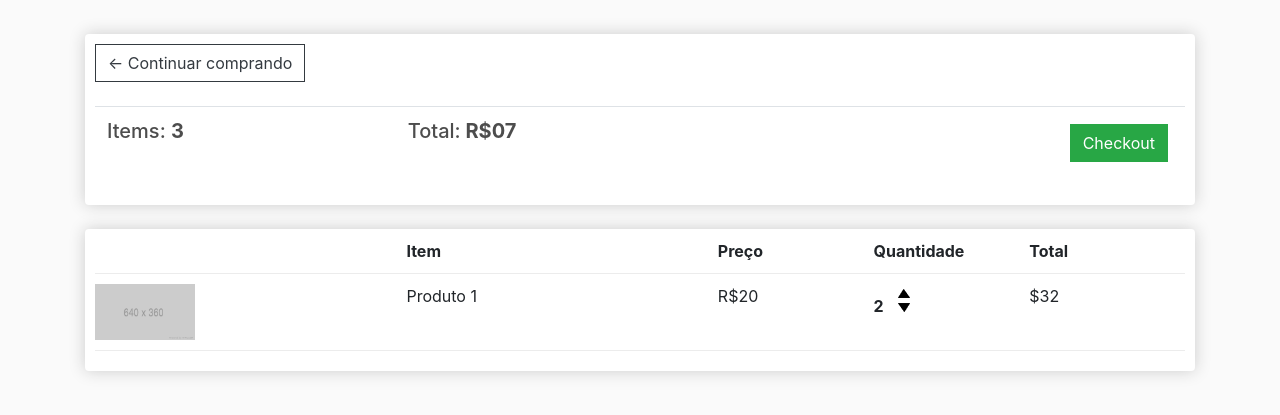
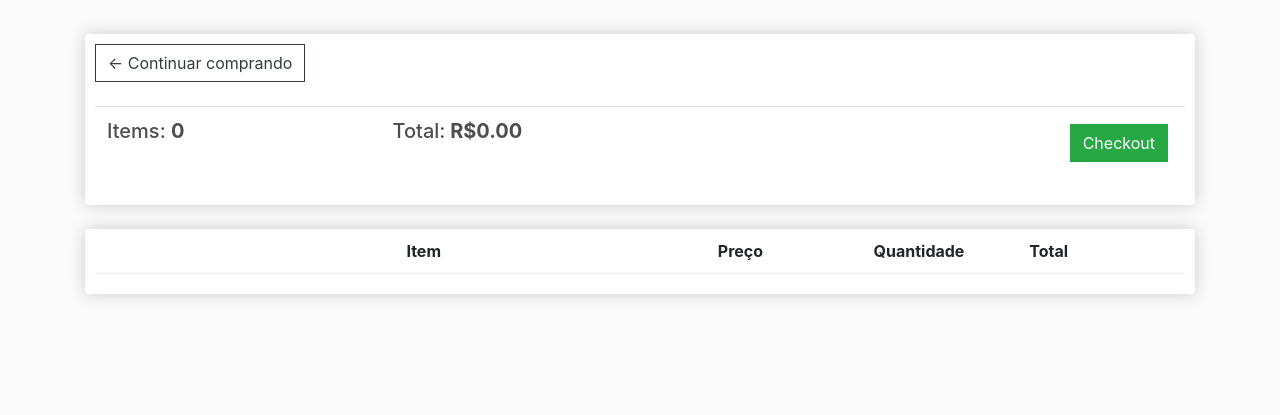
Before and after one commit to LeonardoPaiva-Dev/ECommerce-Project, a Django app: page /cart/ in a window 1280 px wide. Shown: the part 57-472 px from the top of the page. Run offline with Django 3.2, Linux system fonts and the light colour scheme; lists and menus that the app fills with data are empty; some libraries are stand-ins or nearby versions.

Commit message:
Cart page data

```diff
--- a/ecommerce/store/templates/store/cart.html
+++ b/ecommerce/store/templates/store/cart.html
@@ -11,8 +11,8 @@
 				<br>
 				<table class="table">
 					<tr>
-						<th><h5>Items: <strong>3</strong></h5></th>
-						<th><h5>Total:<strong> R$07</strong></h5></th>
+						<th><h5>Items: <strong>{{order.get_cart_items}}</strong></h5></th>
+						<th><h5>Total:<strong> R${{order.get_cart_total|floatformat:2}}</strong></h5></th>
 						<th>
 							<a  style="float:right; margin:5px;" class="btn btn-success" href="{% url 'checkout' %}">Checkout</a>
 						</th>
@@ -31,21 +31,22 @@
 					<div style="flex:1"><strong>Total</strong></div>
 				</div>
 
+				{% for item in items %}
 				<div class="cart-row">
-					<div style="flex:2"><img class="row-image" src="{% static 'images/placeholder.png' %}"></div>
-					<div style="flex:2"><p>Produto 1</p></div>
-					<div style="flex:1"><p>R$20</p></div>
+					<div style="flex:2"><img class="row-image" src="{{item.produto.imageURL}}"></div>
+					<div style="flex:2"><p>{{item.produto.nome}}</p></div>
+					<div style="flex:1"><p>R${{item.produto.preco|floatformat:2}}</p></div>
 					<div style="flex:1">
-						<p class="quantity">2</p>
+						<p class="quantity">x{{item.quantidade}}</p>
 						<div class="quantity">
 							<img class="chg-quantity" src="{% static  'images/arrow-up.png' %}">
 
 							<img class="chg-quantity" src="{% static  'images/arrow-down.png' %}">
 						</div>
 					</div>
-					<div style="flex:1"><p>$32</p></div>
+					<div style="flex:1"><p>R${{item.get_total}}</p></div>
 				</div>
-
+				{% endfor %}
 			</div>
 		</div>
 	</div>
--- a/ecommerce/store/views.py
+++ b/ecommerce/store/views.py
@@ -9,7 +9,16 @@ def store(request):
     return render(request, 'store/store.html', context)
 
 def cart(request):
-    context = {}
+
+    if request.user.is_authenticated:
+        customer = request.user.cliente
+        order, created = Pedido.objects.get_or_create(cliente=customer, completo=False)
+        items = order.itempedido_set.all()
+    else:
+        items = []
+        order = {'get_cart_total':0, 'get_cart_items':0}
+
+    context = {'items':items, 'order':order}
     return render(request, 'store/cart.html', context)
 
 def checkout(request):
```
Also changed, not shown: ecommerce/store/models.py (+19 -0 lines), ecommerce/db.sqlite3.
